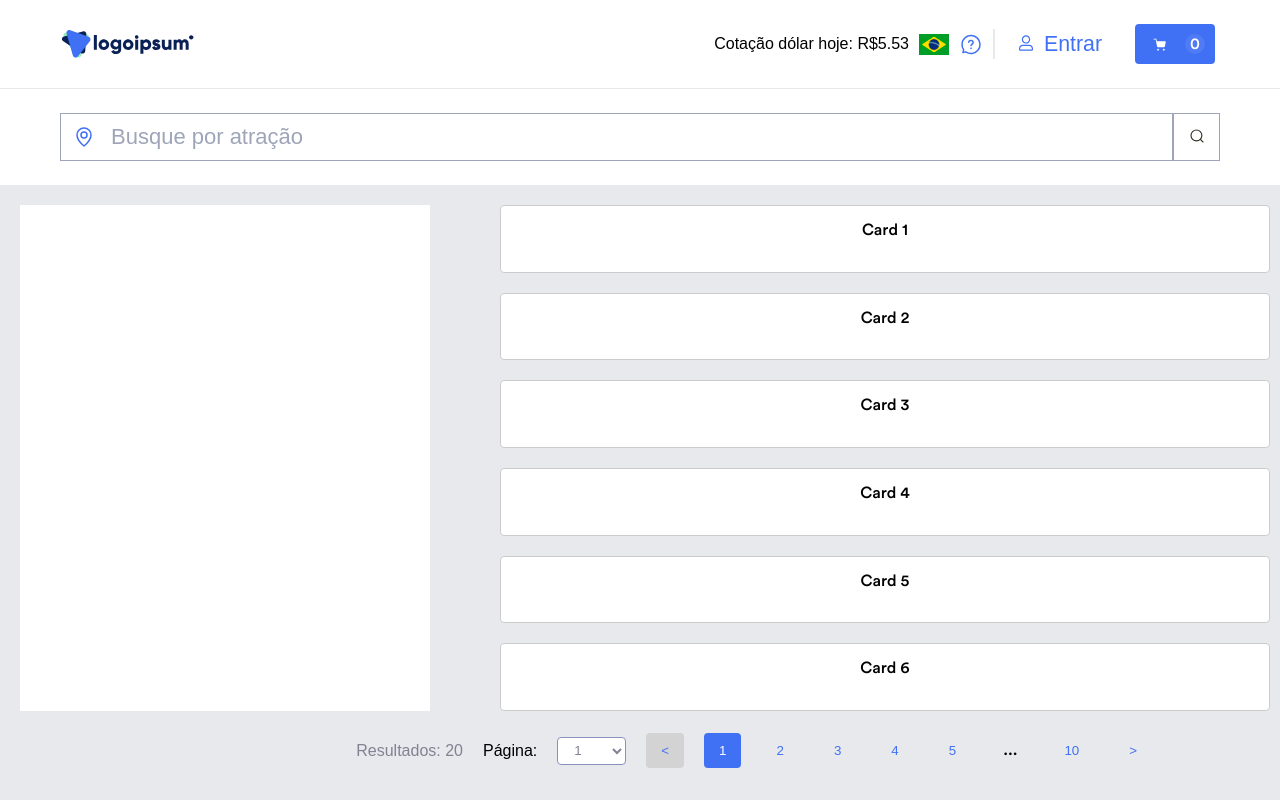
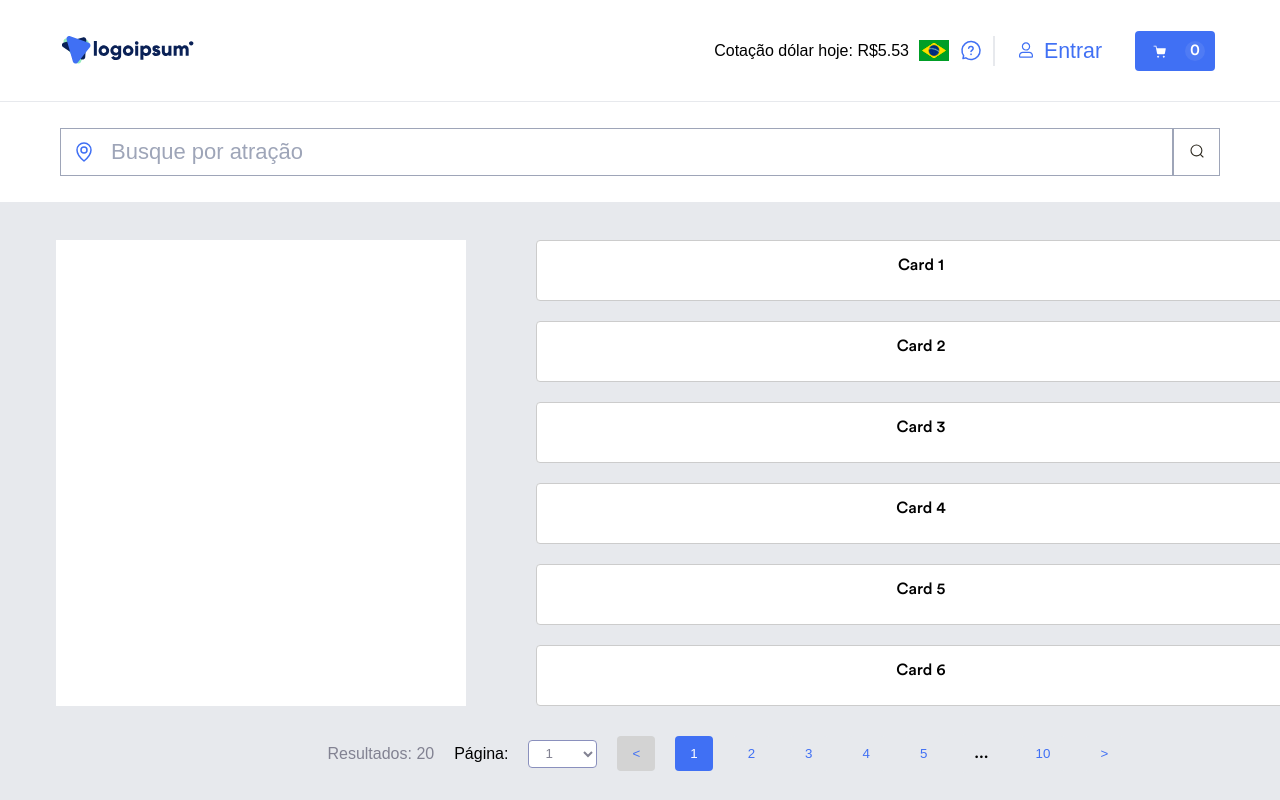
Before and after one commit to just-trial/frontend, a React (Vite) app: page / in a window 1280 px wide. Built offline with nearby package versions, Linux system fonts and the light colour scheme.

Commit message:
[SearchPage] refact for routing pages

```diff
--- a/src/App.css
+++ b/src/App.css
@@ -6,3 +6,10 @@
   padding: 0;
   margin: 0;
 }
+
+.content {
+  flex-grow: 1;
+  overflow-y: auto;
+  background-color: #E7E9ED;
+  padding: 18px 36px;
+}
--- a/src/App.tsx
+++ b/src/App.tsx
@@ -1,30 +1,18 @@
 import './App.css'
 import Header from './components/Header'
-import Grid from './components/Grid'
 import SearchBar from './components/Searchbar'
-import { useState } from 'react';
-import Pagination from './components/Pagination';
+import SearchPage from './pages/SearchPage';
 
 function App() {
-  const [totalItems] = useState(20);
-  const [currentPage, setCurrentPage] = useState(1);
-  const totalPages = 10;
 
-  const handlePageChange = (page: number) => {
-    setCurrentPage(page);
-  };
 
   return (
     <div className='app'>
       <Header />
       <SearchBar/>
-      <Grid/>
-      <Pagination
-        totalItems={totalItems}
-        currentPage={currentPage}
-        totalPages={totalPages}
-        onPageChange={handlePageChange}
-      />
+      <div className='content'>
+        <SearchPage />
+      </div>
     </div>
   )
 }
--- a/src/components/Grid.css
+++ b/src/components/Grid.css
@@ -2,7 +2,7 @@
 .grid-container {
   display: grid;
   background-color: #E7E9ED;
-  height: 100vh;
+  height: 90%;
   width: 100%;
   margin: 0;
   padding: 0;
--- a/src/components/Pagination.css
+++ b/src/components/Pagination.css
@@ -2,10 +2,10 @@
   background-color: #E7E9ED;
   display: flex;
   flex-direction: row;
+  height: 10%;
   align-items: center;
   justify-content: flex-end;
   gap: 20px;
-  padding: 0 0 30px;
   padding-right: 10%;
   white-space: nowrap;
 }
--- /dev/null
+++ b/src/pages/SearchPage.tsx
@@ -0,0 +1,28 @@
+import { useState } from 'react';
+
+import Grid from '../components/Grid'
+import Pagination from '../components/Pagination';
+
+function SearchPage() {
+  const [totalItems] = useState(20);
+  const [currentPage, setCurrentPage] = useState(1);
+  const totalPages = 10;
+
+  const handlePageChange = (page: number) => {
+    setCurrentPage(page);
+  };
+
+  return (
+    <>
+      <Grid/>
+      <Pagination
+        totalItems={totalItems}
+        currentPage={currentPage}
+        totalPages={totalPages}
+        onPageChange={handlePageChange}
+      />
+    </>
+  )
+}
+
+export default SearchPage
```
